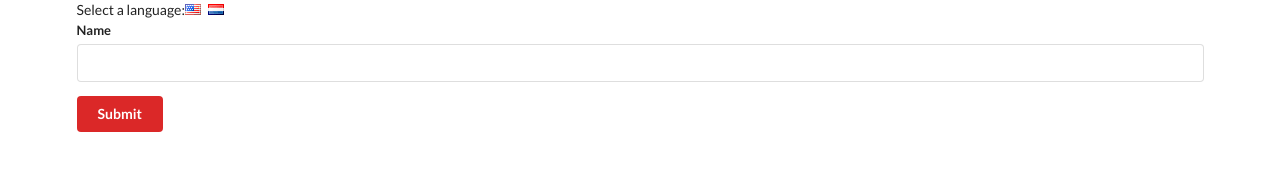
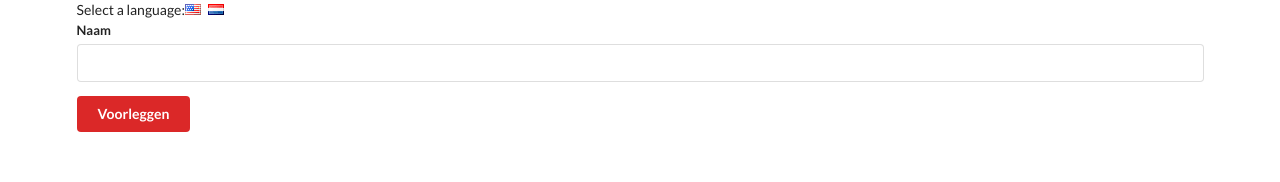
Before and after one commit to lakate1/translate, a React (Create React App) app: page / in a window 1280 px wide. Shown: the top 182 px of the page. Built offline with nearby package versions, Linux system fonts and the light colour scheme.

Commit message:
Hooked up the Language context

```diff
--- a/src/components/App.js
+++ b/src/components/App.js
@@ -1,28 +1,19 @@
 import React from "react";
 import UserCreate from "./UserCreate";
-import LanguageContext from "../contexts/LanguageContext";
+import { LanguageStore } from "../contexts/LanguageContext";
 import ColorContext from "../contexts/ColorContext";
+import LanguageSelector from "./LanguageSelector";
 
 class App extends React.Component {
-    state = { language: "english" };
-
-    onLanguageChange = language => {
-        this.setState({ language });
-    };
-
     render() {
         return (
             <div className="ui container">
-                <div>
-                    Select a language:
-                    <i className="flag us" onClick={() => this.onLanguageChange("english")} />
-                    <i className="flag nl" onClick={() => this.onLanguageChange("dutch")} />
-                </div>
-                <ColorContext.Provider value="red">
-                    <LanguageContext.Provider value={this.state.language}>
-                        <UserCreate />
-                    </LanguageContext.Provider>
-                </ColorContext.Provider>
+                <LanguageStore>
+                    <LanguageSelector />
+                    <ColorContext.Provider value="red">
+                            <UserCreate />
+                    </ColorContext.Provider>
+                </LanguageStore>
             </div>
         );
     }
--- a/src/components/Button.js
+++ b/src/components/Button.js
@@ -3,15 +3,15 @@ import LanguageContext from "../contexts/LanguageContext";
 import ColorContext from "../contexts/ColorContext";
 
 class Button extends React.Component {
-    renderSubmit(value) {
-        return value === "english" ? "Submit" : "Voorleggen";
+    renderSubmit(language) {
+        return language === "english" ? "Submit" : "Voorleggen";
     }
 
     renderButton(color) {
         return(
             <button className={`ui button ${color}`}>
                 <LanguageContext.Consumer>
-                {(value) => this.renderSubmit(value)}
+                {({ language }) => this.renderSubmit(language)}
                 </LanguageContext.Consumer>
             </button>
         );
--- a/src/components/Field.js
+++ b/src/components/Field.js
@@ -5,7 +5,7 @@ class Field extends React.Component {
     static contextType = LanguageContext;
 
     render() {
-        const text = this.context === "english" ? "Name" : "Naam";
+        const text = this.context.language === "english" ? "Name" : "Naam";
         return (
             <div className="ui field">
                 <label>{text}</label>
--- /dev/null
+++ b/src/components/LanguageSelector.js
@@ -0,0 +1,17 @@
+import React from "react";
+import LanguageContext from "../contexts/LanguageContext";
+
+class LanguageSelector extends React.Component {
+  static contextType = LanguageContext;
+    render() {
+        return (
+          <div>
+            Select a language:
+                <i className="flag us" onClick={() => this.context.onLanguageChange("english")} />
+                <i className="flag nl" onClick={() => this.context.onLanguageChange("dutch")} />
+          </div>
+        )
+    }
+}
+
+export default LanguageSelector;
--- a/src/contexts/LanguageContext.js
+++ b/src/contexts/LanguageContext.js
@@ -1,4 +1,25 @@
 import React from "react";
+import LanguageContext from "../contexts/LanguageContext";
 
 // Sets the default language to english
-export default React.createContext("english");
+const Context = React.createContext("english");
+
+export class LanguageStore extends React.Component {
+    static contextType = LanguageContext;
+
+    state = { language: "english "};
+
+    onLanguageChange = ( language ) => {
+        this.setState ({ language });
+    }
+
+    render() {
+        return (
+            <Context.Provider value={{ ...this.state, onLanguageChange: this.onLanguageChange }} >
+                {this.props.children}
+            </Context.Provider>
+        );
+    }
+}
+
+export default Context;
```
